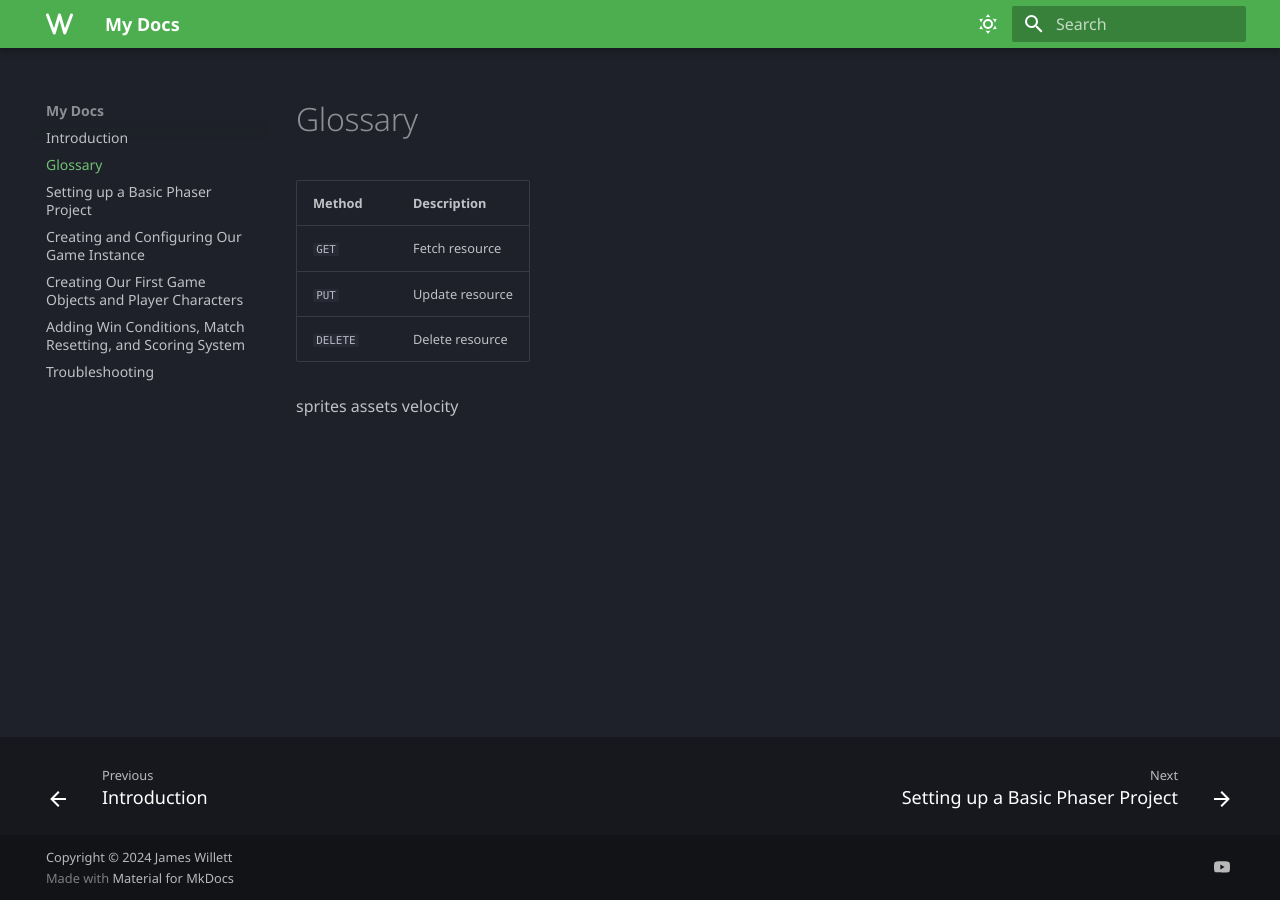
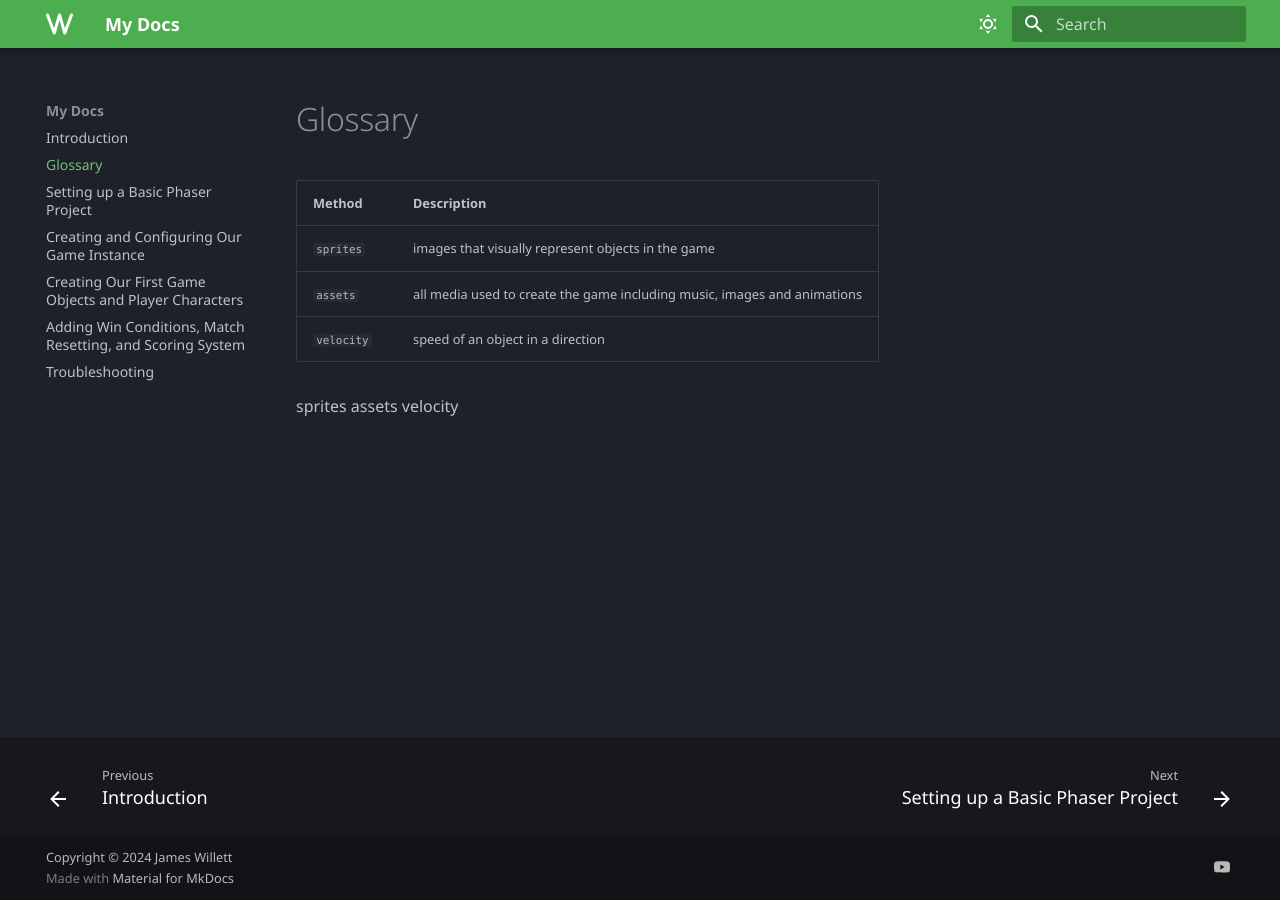
Before and after one commit to ndgeniebla/phaser-mkdocs, an MkDocs documentation site: the page built from docs/glossary.md, in a window 1280 px wide. Built offline with MkDocs 1.6.1 and Material for MkDocs 9.7.7, drawn with Linux system fonts in a browser that asks for light colours; some web fonts are replaced.

Commit message:
add terms to glossary

```diff
--- a/docs/glossary.md
+++ b/docs/glossary.md
@@ -1,9 +1,9 @@
 
 | Method      | Description                          |
 | ----------- | ------------------------------------ |
-| `GET`       |  Fetch resource  |
-| `PUT`       |  Update resource |
-| `DELETE`    |  Delete resource |
+| `sprites`   | images that visually represent objects in the game    |
+| `assets`    | all media used to create the game including music, images and animations   |
+| `velocity`  | speed of an object in a direction  |
 
 sprites
 assets
```
Also changed, not shown: notesFromTest.txt (added).
